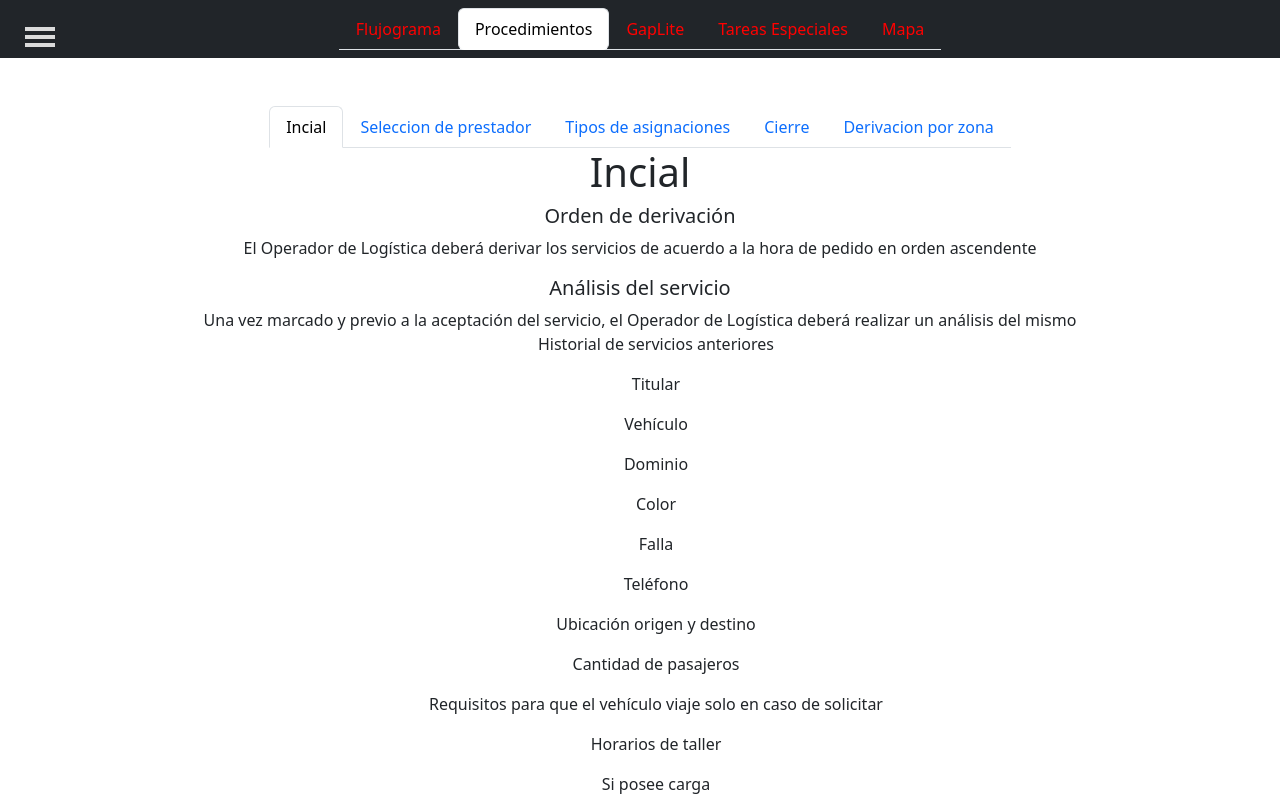
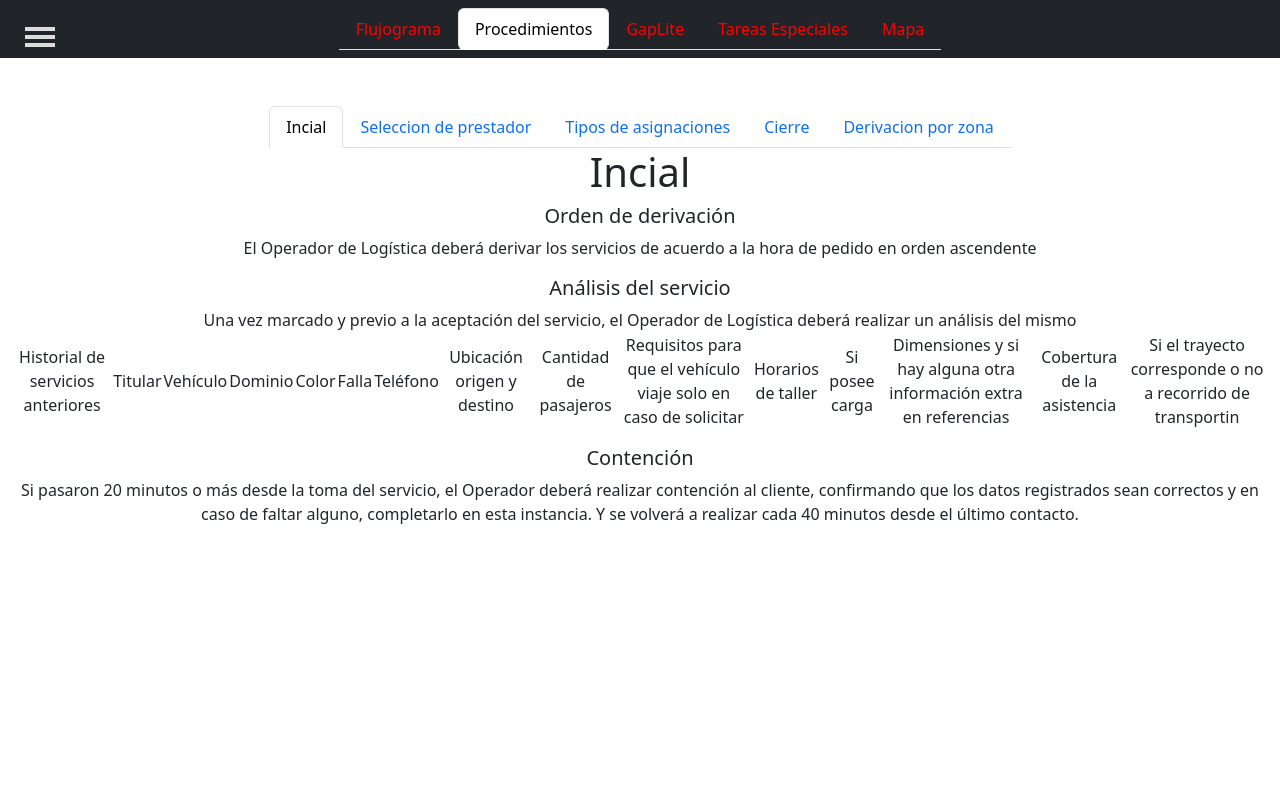
Before and after one commit to LucrePierna/intranetsos, a React (Create React App) app in the folder Client/: page /logistica/derivacion in a window 1280 px wide. Both pictures are taken after a click on the button "Procedimientos". Shown: the top 800 px of the page. Built offline with nearby package versions, Linux system fonts and the light colour scheme.

Commit message:
modficiacion Lucre3 b

```diff
--- a/Client/src/Components/Logistica/Tareas/Derivacion/secciones/Procedimientos/Procedimientos.jsx
+++ b/Client/src/Components/Logistica/Tareas/Derivacion/secciones/Procedimientos/Procedimientos.jsx
@@ -29,21 +29,26 @@ export default function Procedimientos() {
     <p>El Operador de Logística deberá derivar los servicios de acuerdo a la hora de pedido en orden ascendente</p>
     <h5>Análisis del servicio</h5>
     <p>Una vez marcado y previo a la aceptación del servicio, el Operador de Logística deberá realizar un análisis del mismo
-      <ul>Historial de servicios anteriores</ul>
-      <ul>Titular</ul>
-      <ul>Vehículo</ul>
-      <ul>Dominio</ul>
-      <ul>Color</ul>
-      <ul>Falla</ul>
-      <ul>Teléfono</ul>
-      <ul>Ubicación origen y destino</ul>
-      <ul>Cantidad de pasajeros</ul>
-      <ul>Requisitos para que el vehículo viaje solo en caso de solicitar</ul>
-      <ul>Horarios de taller</ul>
-      <ul>Si posee carga</ul>
-      <ul>Dimensiones y si hay alguna otra información extra en referencias</ul>
-      <ul>Cobertura de la asistencia</ul>
-      <ul>Si el trayecto corresponde o no a recorrido de transportin</ul>
+      <table>
+        <tr>
+          <td>Historial de servicios anteriores</td>
+          <td>Titular</td>
+          <td>Vehículo</td>
+          <td>Dominio</td>
+          <td>Color</td>
+          <td>Falla</td>
+          <td>Teléfono</td>
+          <td>Ubicación origen y destino</td>
+          <td>Cantidad de pasajeros</td>
+          <td>Requisitos para que el vehículo viaje solo en caso de solicitar</td>
+          <td>Horarios de taller</td>
+          <td>Si posee carga</td>
+          <td>Dimensiones y si hay alguna otra información extra en referencias</td>
+          <td>Cobertura de la asistencia</td>
+          <td>Si el trayecto corresponde o no a recorrido de transportin</td>
+        </tr>
+      </table>
+
     </p>
     <h5>Contención</h5>
     <p> Si pasaron 20 minutos o más desde la toma del servicio, el Operador deberá realizar contención al cliente, confirmando que los datos registrados sean correctos y en caso de faltar alguno, completarlo en esta instancia. Y se volverá a realizar cada 40 minutos desde el último contacto. </p>
```
